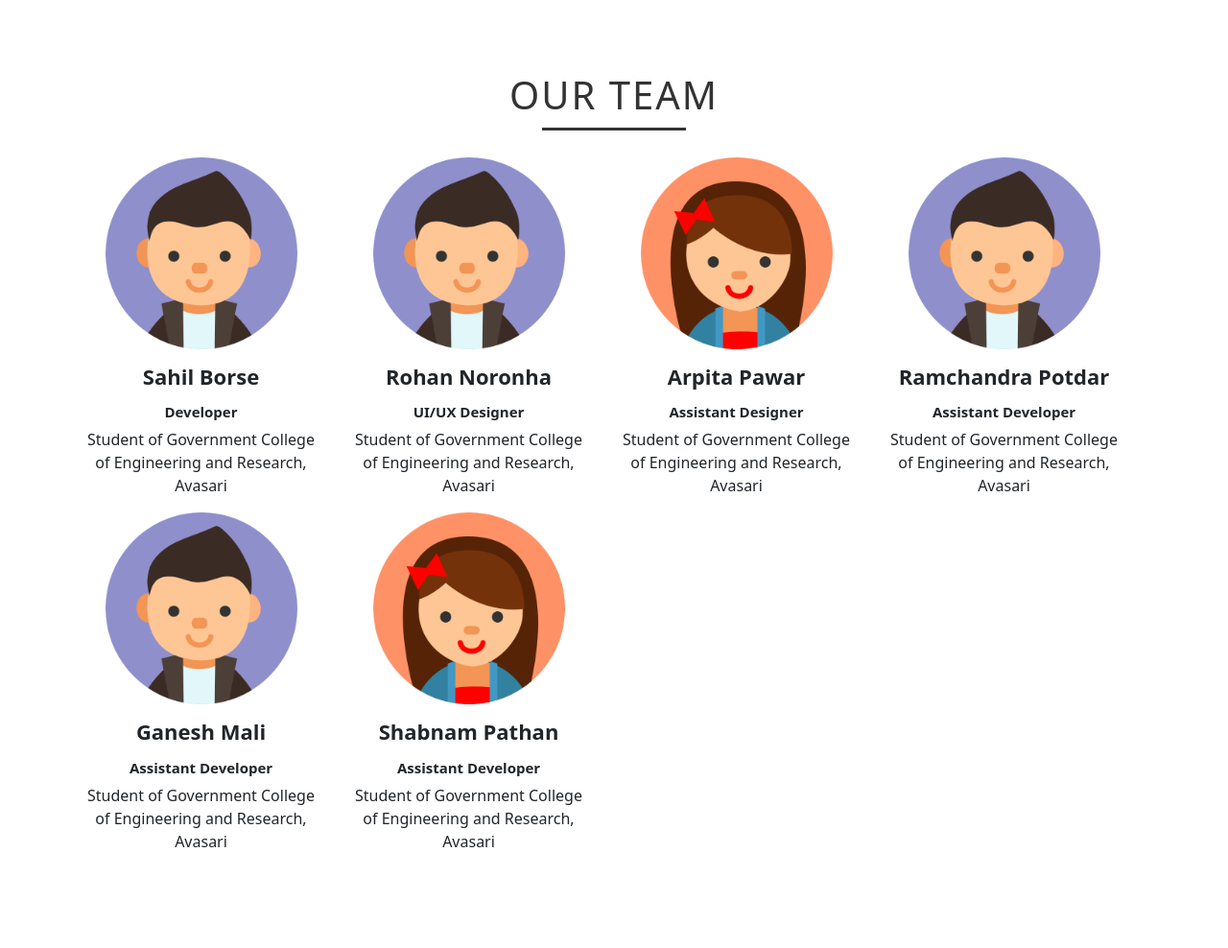
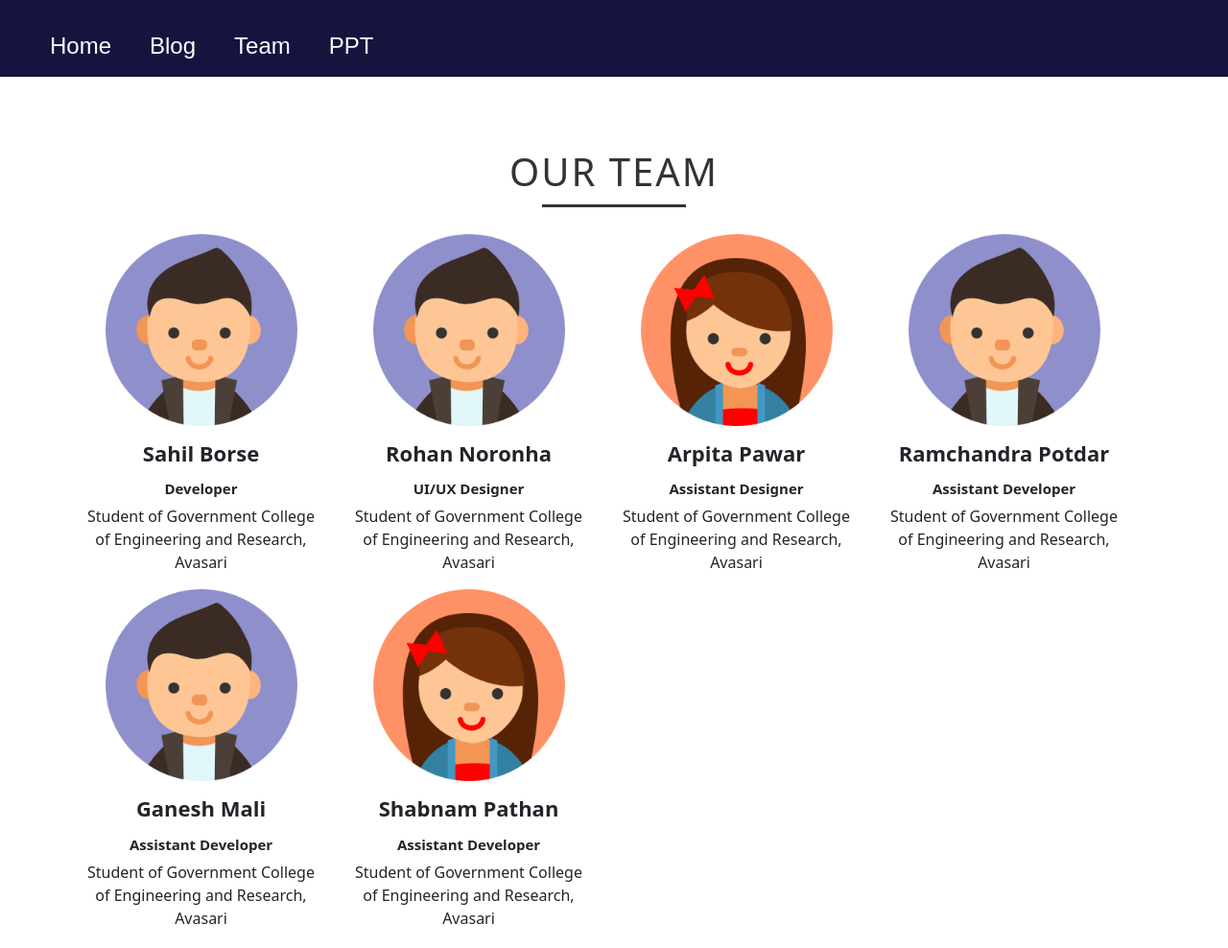
Before and after one commit to sahilborse/pbl-project-repo, a plain HTML site: page team.html in a window 1280 px wide. Shown: the whole page at 96% size. Drawn offline with nearby package versions, Linux system fonts and the light colour scheme.

Commit message:
Update team.html

```diff
--- a/team.html
+++ b/team.html
@@ -10,6 +10,16 @@
    <link rel="stylesheet" href="https://cdnjs.cloudflare.com/ajax/libs/font-awesome/6.4.0/css/all.min.css">
 </head>
 <body>
+     <header>
+        <nav>
+            <ul>
+                <li><a href="index.html">Home</a></li>
+                <li><a href="blog.html">Blog</a></li>
+                <li><a href="team.html">Team</a></li>
+                <li><a href="ppt.html">PPT</a></li>
+            </ul>
+        </nav>
+    </header>
   <section class="team">
     <div class="container">
         <h1>OUR TEAM</h1>
```
